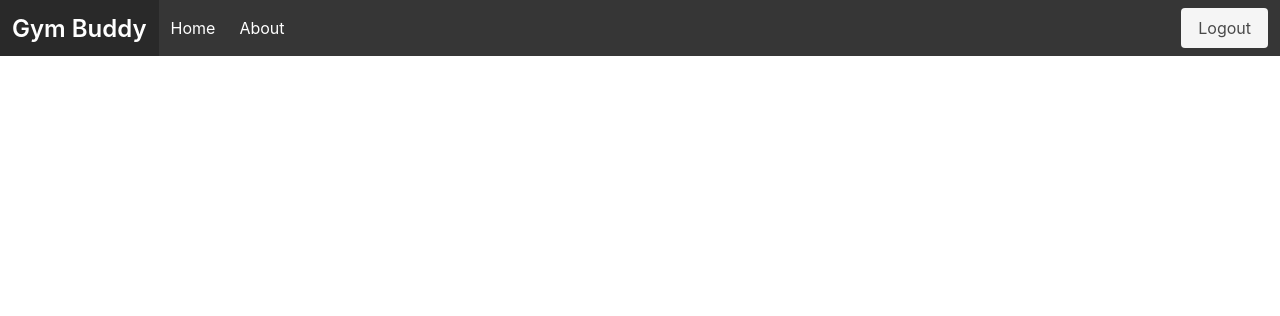
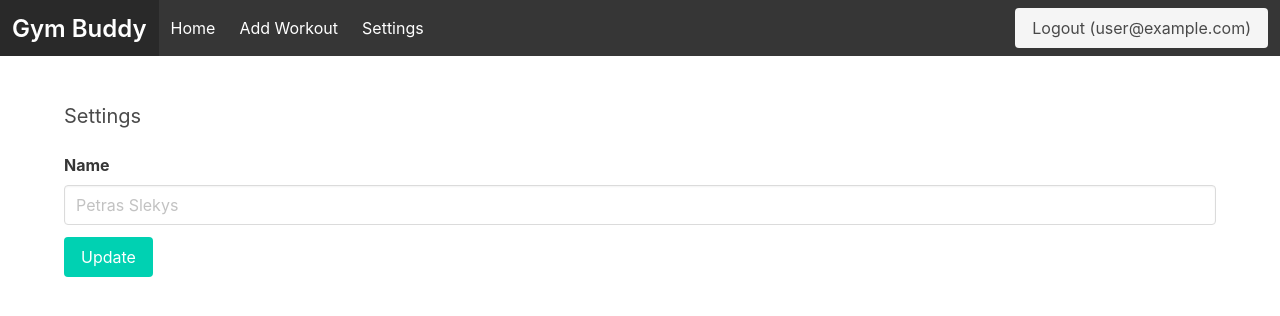
Before and after one commit to PSlekys/eGym, a Vue app: page /settings in a window 1280 px wide. Shown: the top 316 px of the page. Built offline with nearby package versions, Linux system fonts and the light colour scheme; no server answers; sample sign-in values are in the browser's storage.

Commit message:
Renamed page + Settings

```diff
--- a/src/components/Navigation.vue
+++ b/src/components/Navigation.vue
@@ -38,7 +38,7 @@
               v-on:click="logout()"
               class="button is-light"
             >
-              Logout
+              Logout ({{ this.email }})
             </button>
             <span v-else>
               <router-link to="/register" class="button is-primary">
@@ -63,9 +63,11 @@ export default {
   data() {
     return {
       loggedIn: false,
+      email: "",
       links: [
         { name: "Home", url: "/home" },
-        { name: "About", url: "/about" },
+        { name: "Add Workout", url: "/add" },
+        { name: "Settings", url: "/settings" },
       ],
     };
   },
@@ -76,9 +78,12 @@ export default {
     },
   },
   beforeMount() {
-    firebase
-      .auth()
-      .onAuthStateChanged((user) => user && (this.loggedIn = true));
+    firebase.auth().onAuthStateChanged((user) => {
+      if (user) {
+        this.loggedIn = true;
+        this.email = firebase.auth().currentUser.email;
+      }
+    });
   },
 };
 </script>
--- a/src/router/index.js
+++ b/src/router/index.js
@@ -8,24 +8,7 @@ Vue.use(VueRouter);
 const routes = [
   {
     path: "/",
-    redirect: "/home",
-  },
-  {
-    path: "/home",
-    name: "Home",
-    component: () => import(/* webpackChunkName: "home" */ "../views/Home.vue"),
-    meta: {
-      requiresAuth: true,
-    },
-  },
-  {
-    path: "/about",
-    name: "About",
-    component: () =>
-      import(/* webpackChunkName: "about" */ "../views/About.vue"),
-    meta: {
-      requiresAuth: true,
-    },
+    redirect: "/login",
   },
   {
     path: "/login",
@@ -43,6 +26,32 @@ const routes = [
       import(/* webpackChunkName: "register" */ "../views/Register.vue"),
     meta: {
       requiresAnon: true,
+    },
+  },
+  {
+    path: "/home",
+    name: "Home",
+    component: () => import(/* webpackChunkName: "home" */ "../views/Home.vue"),
+    meta: {
+      requiresAuth: true,
+    },
+  },
+  {
+    path: "/add",
+    name: "AddWorkout",
+    component: () =>
+      import(/* webpackChunkName: "add" */ "../views/AddWorkout.vue"),
+    meta: {
+      requiresAuth: true,
+    },
+  },
+  {
+    path: "/settings",
+    name: "Settings",
+    component: () =>
+      import(/* webpackChunkName: "settings" */ "../views/Settings.vue"),
+    meta: {
+      requiresAuth: true,
     },
   },
 ];
--- a/src/views/About.vue
+++ b/src/views/AddWorkout.vue
@@ -1,5 +1,5 @@
 <template>
-  <div class="about">
+  <div class="add-workout">
     <h1>This is an about page</h1>
   </div>
 </template>
--- /dev/null
+++ b/src/views/Settings.vue
@@ -0,0 +1,35 @@
+<template>
+  <div class="settings">
+    <h2 class="subtitle">Settings</h2>
+    <form>
+      <div class="field">
+        <label class="label" for="name">Name</label>
+        <div class="control">
+          <input
+            class="input"
+            type="text"
+            v-model="name"
+            placeholder="Petras Slekys"
+          />
+        </div>
+      </div>
+
+      <div class="field">
+        <div class="control">
+          <button class="button is-primary" type="submit">Update</button>
+        </div>
+      </div>
+    </form>
+  </div>
+</template>
+
+<script>
+export default {
+  name: "Settings",
+  data() {
+    return {
+      name: "",
+    };
+  },
+};
+</script>
```
